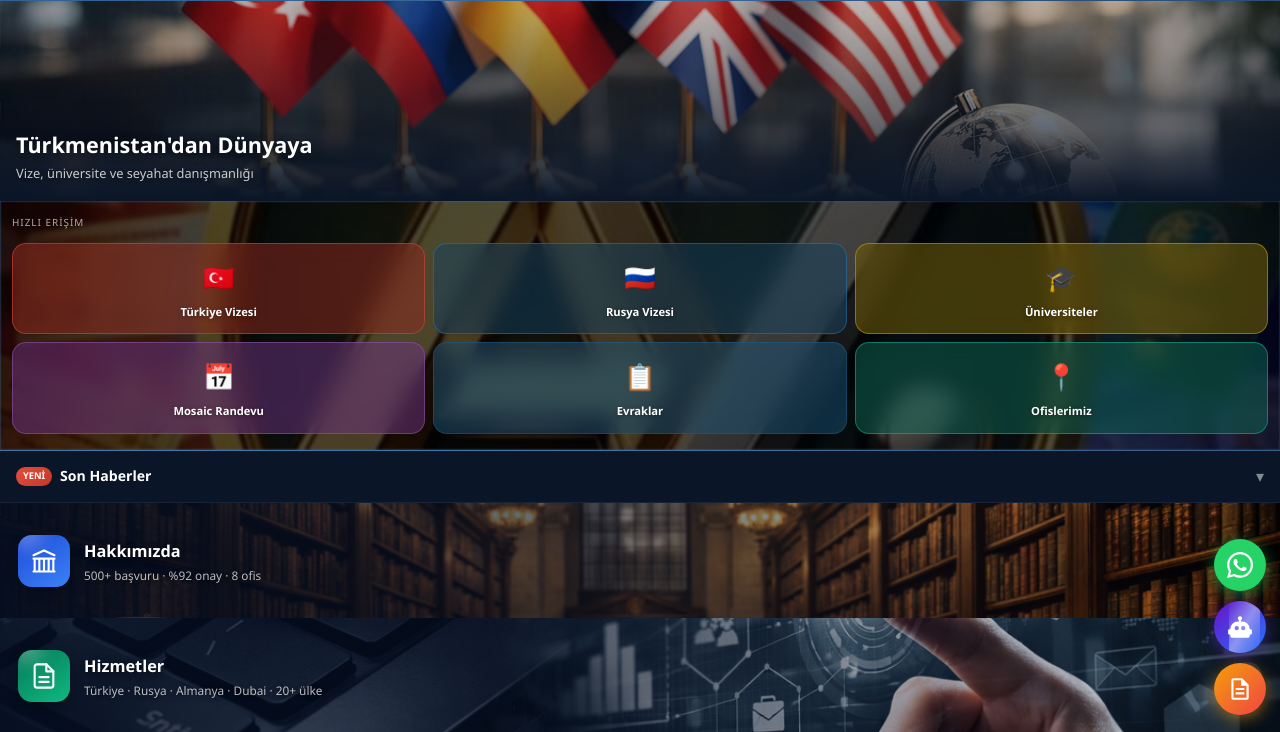
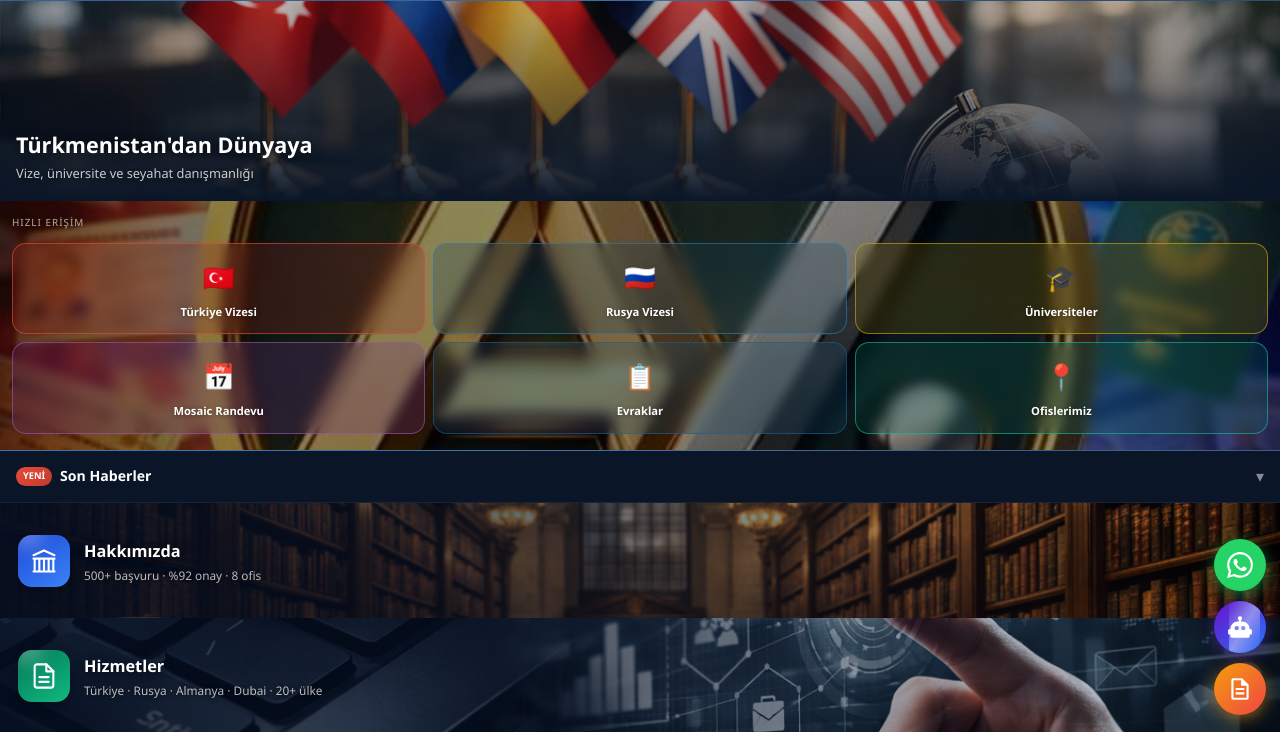
Before and after one commit to shakirovserdar/trustconsulting, a Flask app: page / in a window 1280 px wide. Shown: the part 61-793 px from the top of the page. Run offline with Flask 3, Linux system fonts and the light colour scheme; data that the repository does not hold is empty; some libraries are stand-ins or nearby versions.

Commit message:
hizli erisim arka plan daha parlak, kartlar daha seffaf

```diff
--- a/templates/index.html
+++ b/templates/index.html
@@ -535,39 +535,39 @@ body.sayfa-index .tc-hero {
 
     <!-- HIZLI ERİŞİM KARTLARI -->
     <div class="tc-hizli-erisim" style="position:relative;padding:14px 12px 16px;border-bottom:1px solid rgba(255,255,255,0.06);overflow:hidden;">
-        <div style="position:absolute;inset:0;background-image:url('/static/az_logo.jpg');background-size:cover;background-position:center;filter:brightness(0.3) blur(1px);z-index:0;"></div>
+        <div style="position:absolute;inset:0;background-image:url('/static/az_logo.jpg');background-size:cover;background-position:center;filter:brightness(0.55);z-index:0;"></div>
         <div style="position:relative;z-index:1;">
         <div style="color:rgba(255,255,255,0.65);font-size:0.62rem;text-transform:uppercase;letter-spacing:1px;margin-bottom:12px;">
             {% if dil_kodu == 'tr' %}Hızlı Erişim{% elif dil_kodu == 'ru' %}Быстрый доступ{% else %}Çalt girişler{% endif %}
         </div>
         <div style="display:grid;grid-template-columns:1fr 1fr 1fr;gap:8px;">
 
-            <a href="{{ url_for('hizmetler') }}#turkiye" class="tc-hizli-kart" style="background:rgba(146,43,33,0.5);backdrop-filter:blur(10px);-webkit-backdrop-filter:blur(10px);border:1px solid rgba(231,76,60,0.5);">
+            <a href="{{ url_for('hizmetler') }}#turkiye" class="tc-hizli-kart" style="background:rgba(146,43,33,0.25);backdrop-filter:blur(6px);-webkit-backdrop-filter:blur(6px);border:1px solid rgba(231,76,60,0.6);">
                 <span class="tc-hk-ikon">🇹🇷</span>
                 <span class="tc-hk-yazi">{% if dil_kodu == 'tr' %}Türkiye Vizesi{% elif dil_kodu == 'ru' %}Виза Турция{% else %}Türkiýe Wizasy{% endif %}</span>
             </a>
 
-            <a href="{{ url_for('hizmetler') }}#rusya" class="tc-hizli-kart" style="background:rgba(21,67,96,0.5);backdrop-filter:blur(10px);-webkit-backdrop-filter:blur(10px);border:1px solid rgba(41,128,185,0.5);">
+            <a href="{{ url_for('hizmetler') }}#rusya" class="tc-hizli-kart" style="background:rgba(21,67,96,0.25);backdrop-filter:blur(6px);-webkit-backdrop-filter:blur(6px);border:1px solid rgba(41,128,185,0.6);">
                 <span class="tc-hk-ikon">🇷🇺</span>
                 <span class="tc-hk-yazi">{% if dil_kodu == 'tr' %}Rusya Vizesi{% elif dil_kodu == 'ru' %}Виза Россия{% else %}Russiýa Wizasy{% endif %}</span>
             </a>
 
-            <a href="{{ url_for('universiteler') }}" class="tc-hizli-kart" style="background:rgba(125,102,8,0.5);backdrop-filter:blur(10px);-webkit-backdrop-filter:blur(10px);border:1px solid rgba(212,172,13,0.5);">
+            <a href="{{ url_for('universiteler') }}" class="tc-hizli-kart" style="background:rgba(125,102,8,0.25);backdrop-filter:blur(6px);-webkit-backdrop-filter:blur(6px);border:1px solid rgba(212,172,13,0.6);">
                 <span class="tc-hk-ikon">🎓</span>
                 <span class="tc-hk-yazi">{% if dil_kodu == 'tr' %}Üniversiteler{% elif dil_kodu == 'ru' %}Университеты{% else %}Uniwersitetler{% endif %}</span>
             </a>
 
-            <a href="{{ url_for('hizmetler') }}#mosaic" class="tc-hizli-kart" style="background:rgba(108,52,131,0.5);backdrop-filter:blur(10px);-webkit-backdrop-filter:blur(10px);border:1px solid rgba(155,89,182,0.5);">
+            <a href="{{ url_for('hizmetler') }}#mosaic" class="tc-hizli-kart" style="background:rgba(108,52,131,0.25);backdrop-filter:blur(6px);-webkit-backdrop-filter:blur(6px);border:1px solid rgba(155,89,182,0.6);">
                 <span class="tc-hk-ikon">📅</span>
                 <span class="tc-hk-yazi">{% if dil_kodu == 'tr' %}Mosaic Randevu{% elif dil_kodu == 'ru' %}Запись Mosaic{% else %}Mosaic Randewy{% endif %}</span>
             </a>
 
-            <a href="{{ url_for('hizmetler') }}#evraklar" class="tc-hizli-kart" style="background:rgba(26,82,118,0.5);backdrop-filter:blur(10px);-webkit-backdrop-filter:blur(10px);border:1px solid rgba(31,97,141,0.5);">
+            <a href="{{ url_for('hizmetler') }}#evraklar" class="tc-hizli-kart" style="background:rgba(26,82,118,0.25);backdrop-filter:blur(6px);-webkit-backdrop-filter:blur(6px);border:1px solid rgba(31,97,141,0.6);">
                 <span class="tc-hk-ikon">📋</span>
                 <span class="tc-hk-yazi">{% if dil_kodu == 'tr' %}Evraklar{% elif dil_kodu == 'ru' %}Документы{% else %}Resminamalar{% endif %}</span>
             </a>
 
-            <a href="{{ url_for('iletisim') }}#ofisler" class="tc-hizli-kart" style="background:rgba(14,102,85,0.5);backdrop-filter:blur(10px);-webkit-backdrop-filter:blur(10px);border:1px solid rgba(26,188,156,0.5);">
+            <a href="{{ url_for('iletisim') }}#ofisler" class="tc-hizli-kart" style="background:rgba(14,102,85,0.25);backdrop-filter:blur(6px);-webkit-backdrop-filter:blur(6px);border:1px solid rgba(26,188,156,0.6);">
                 <span class="tc-hk-ikon">📍</span>
                 <span class="tc-hk-yazi">{% if dil_kodu == 'tr' %}Ofislerimiz{% elif dil_kodu == 'ru' %}Наши офисы{% else %}Ofislerimiz{% endif %}</span>
             </a>
```
